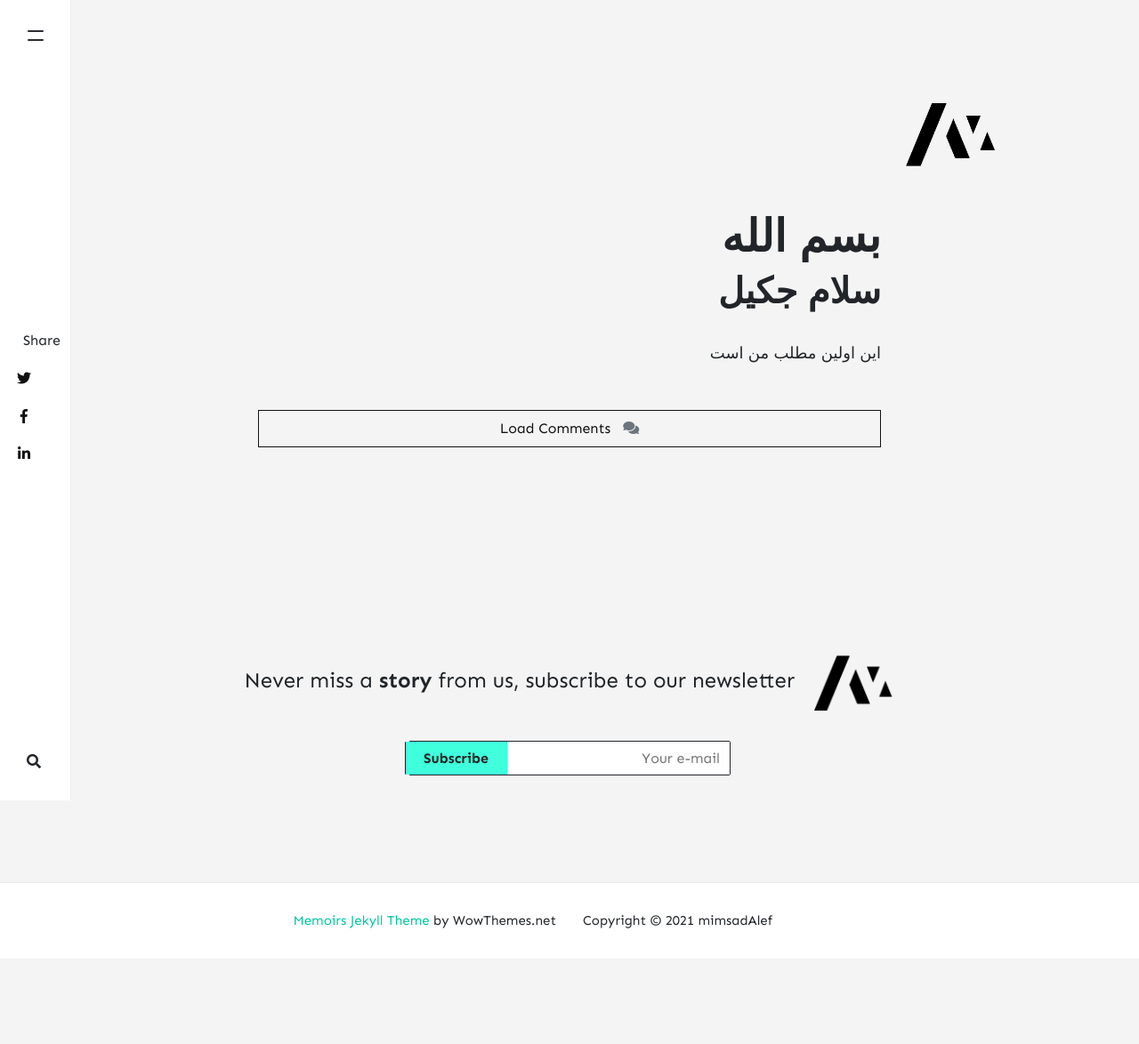
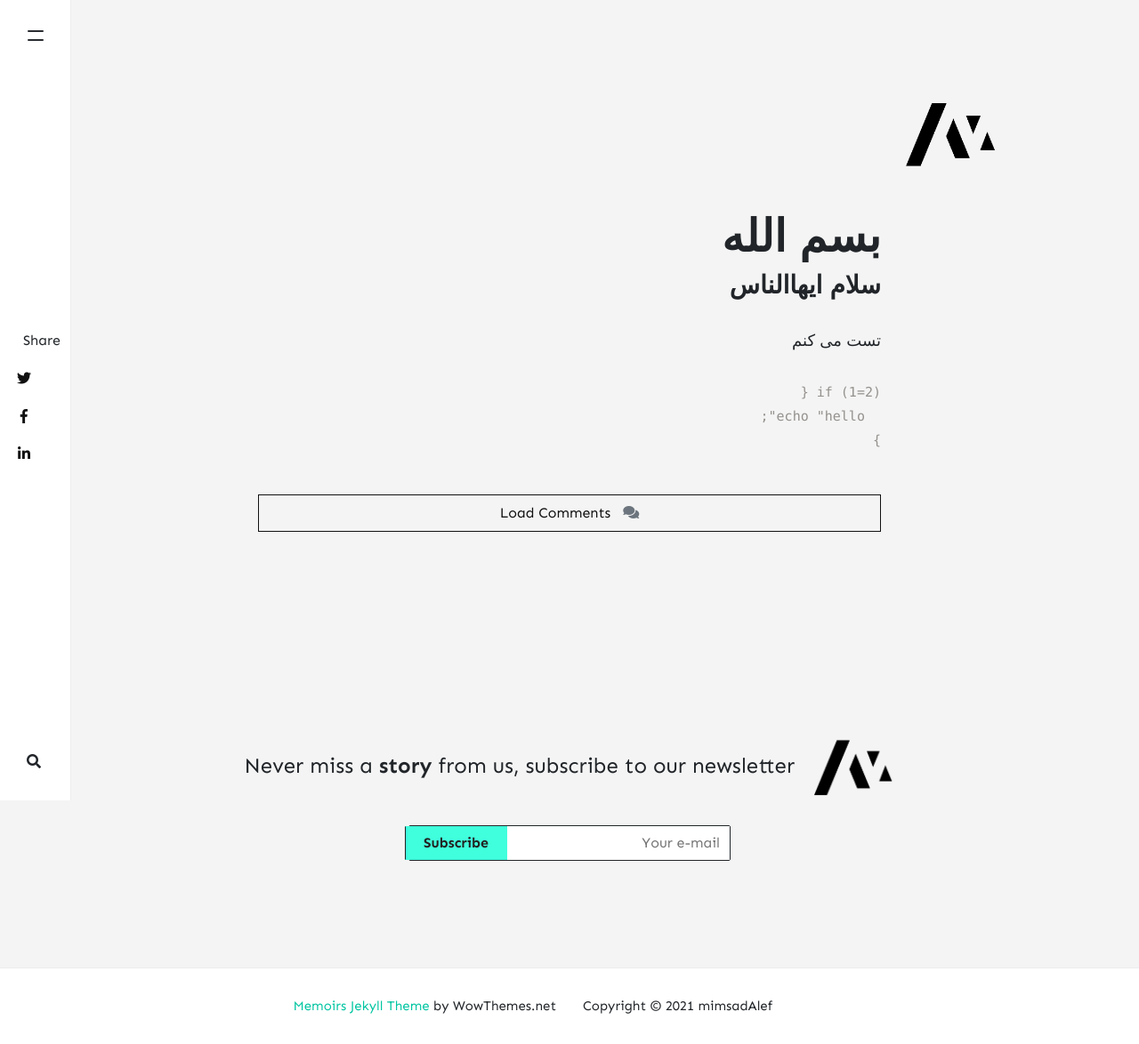
Before and after one commit to mimsadAlef/mimsadAlef.github.io, a Jekyll site: the page built from _posts/2021-04-08-in-the-name-of-god.md, in a window 1280 px wide. Shown: the whole page at 89% size. Built offline with Jekyll 4.4.1, drawn with Linux system fonts in a browser that asks for light colours; nearby versions of some CDN libraries; some web fonts are replaced; comment, search, counter and statistics services are not loaded; before the commit the page ends 1078 px from its top, so only the background shows below that.

Commit message:
Update 2021-04-08-in-the-name-of-god.md

````diff
--- a/_posts/2021-04-08-in-the-name-of-god.md
+++ b/_posts/2021-04-08-in-the-name-of-god.md
@@ -3,5 +3,10 @@ layout: post
 title: "بسم الله"
 ---
 
-# سلام جکیل
-این اولین مطلب من است
+### سلام ایهاالناس
+تست می کنم
+```
+if (1=2) {
+  echo "hello";
+}
+```
````
